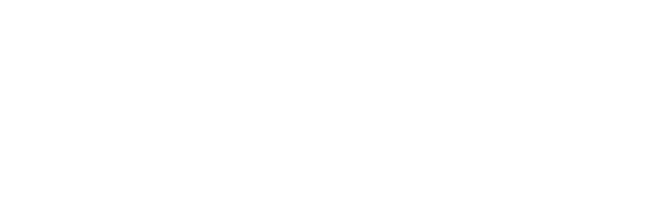
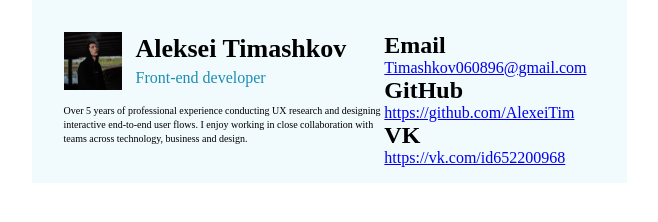
Before and after one commit to AlexeiTim/MyCV, a plain HTML site: page index.html in a window 1280 px wide. Shown: the whole page, without its empty margins (311-969 px from the left). Drawn offline with Linux system fonts and the light colour scheme.

Commit message:
add:some information

```diff
--- a/index.html
+++ b/index.html
@@ -1,22 +1,61 @@
 <!DOCTYPE html>
 <html lang="en">
+
 <head>
     <meta charset="UTF-8">
     <meta http-equiv="X-UA-Compatible" content="IE=edge">
     <meta name="viewport" content="width=device-width, initial-scale=1.0">
+    <link rel="stylesheet" href="style.css">
     <title>Document</title>
 </head>
+
 <body>
     <header class="header">
-<p></p>
+        <div class="container">
+            <div class="logo">
+                <div class="mainInformation">
+                    <div class="photo">
+                        <img src="img/Avatar.jpg" alt="my photo" class="circle">
+                        <div class="nameProf">
+                            <h2>Aleksei Timashkov</h2>
+                            <p>Front-end developer</p>
+                        </div>
+                    </div>
+                    <div class="information">
+                        <p>Over 5 years of professional experience conducting UX research and designing interactive
+                            end-to-end
+                            user flows.
+                            I enjoy working in close collaboration with teams across technology, business and design.
+                        </p>
+                    </div>
+                </div>
+
+                <div class="contact">
+                    <div class="link">
+                        <h2>Email</h2>
+                        <p><a href="mailto:Timashkov060896@gmail.com">Timashkov060896@gmail.com</a></p>
+                    </div>
+                    <div class="link">
+                        <h2>GitHub</h2>
+                        <p><a href="https://github.com/AlexeiTim">https://github.com/AlexeiTim</a></p>
+                    </div>
+                    <div class="link">
+                        <h2>VK</h2>
+                        <p><a href="https://vk.com/id652200968">https://vk.com/id652200968</a></p>
+                    </div>
+                </div>
+            </div>
+
+        </div>
     </header>
 
     <body class="body">
-<p></p>
+        <p></p>
     </body>
 
     <footer class="footer">
-<p></p>
+        <p></p>
     </footer>
 </body>
+
 </html>
--- a/style.css
+++ b/style.css
@@ -0,0 +1,48 @@
+* {
+    margin:0;
+    padding:0;
+}
+
+.container {
+    max-width: 595px;
+    margin-left: auto;
+    margin-right: auto;
+}
+
+.photo {
+    display:flex;
+    padding-bottom: 14px;
+}
+
+.photo img {
+    padding-right:14px;
+    width :58px;
+    height:58px;
+
+}
+
+.logo {
+    padding : 32px 40px 16px 32px;
+    background: rgba(228, 246, 251, 0.5);
+    display:flex;
+}
+
+.information {
+    font-size:10px;
+    font-weight:400;
+    font-family:Poppins;
+    line-height:14px;
+}
+
+.nameProf h2{
+    font-size:26px;
+    font-weight:600;
+    line-height:34px;
+}
+
+.nameProf p {
+    font-size:16px;
+    font-weight:500;
+    line-height:24px;
+    color :#1C8EB5;
+}
```
Also changed, not shown: img/Avatar.jpg (added).
